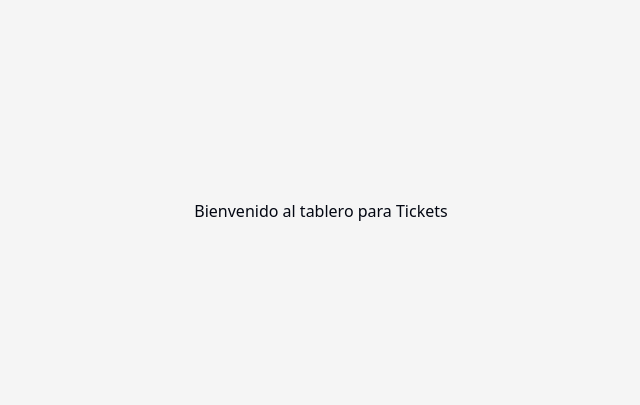
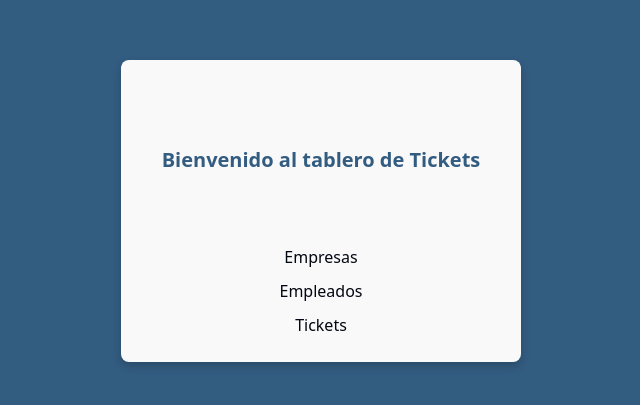
Before and after one commit to BovoliniJuan/BaseDeDatos2Proyecto, a React (Create React App) app in the folder client/: page /home in a window 1280 px wide. Shown: the part 189-594 px from the top of the page, without its empty margins (319-959 px from the left). Built offline with nearby package versions, Linux system fonts and the light colour scheme.

Commit message:
Redireccion de home a cada tablero

```diff
--- a/client/src/components/home.js
+++ b/client/src/components/home.js
@@ -1,23 +1,69 @@
 // Home.js
 import React from 'react';
+import Titulo from './title';
+import { useNavigate } from 'react-router-dom';
 
 function Home() {
+  const navigate = useNavigate();
+
+  const redireccionTickets = () => {
+    navigate(`/tablaTickets`);
+  };
+  const redireccionEmpleados = () => {
+    navigate(`/tablaEmpleados`);
+  };
+  const redireccionEmpresas = () => {
+    navigate(`/tablaEmpresas`);
+  };
+
   return (
-    <div style={styles.container}>
-      <h1>Bienvenido al tablero para Tickets</h1>
-    </div>
+    <>
+      <div style={styles.body}>
+        <div style={styles.boxcontainer}>
+          <Titulo titulo="Bienvenido al tablero de Tickets" />
+          <div style={styles.container}>
+            <span style={styles.secciones} onClick={() => redireccionEmpresas()}>Empresas</span>
+            <span style={styles.secciones} onClick={() => redireccionEmpleados()}>Empleados</span>
+            <span style={styles.secciones} onClick={() => redireccionTickets()}>Tickets</span>
+          </div>
+        </div>
+      </div>
+    </>
   );
 }
 
 const styles = {
+  body: {
+    display: 'flex',
+    flexDirection: 'column',
+    alignItems: 'center',
+    justifyContent: 'center',
+    minHeight: '100vh',
+    background: '#335c81',
+  },
   container: {
     display: 'flex',
     flexDirection: 'column',
     alignItems: 'center',
     justifyContent: 'center',
-    height: '100vh',
-    backgroundColor: '#f5f5f5',
   },
+  secciones: {
+    cursor: 'pointer',
+    padding: '5px',
+  },
+  boxcontainer: {
+    width: '100%',
+    maxWidth: '400px',
+    padding: '20px',
+    backgroundColor: '#f9f9f9',
+    boxShadow: '0px 4px 8px rgba(0, 0, 0, 0.2)',
+    borderRadius: '8px',
+    display: 'flex',
+    flexDirection: 'column',
+    alignItems: 'center',
+    margin: 'auto',
+    marginTop: 'auto',
+  }
 };
 
 export default Home;
```
